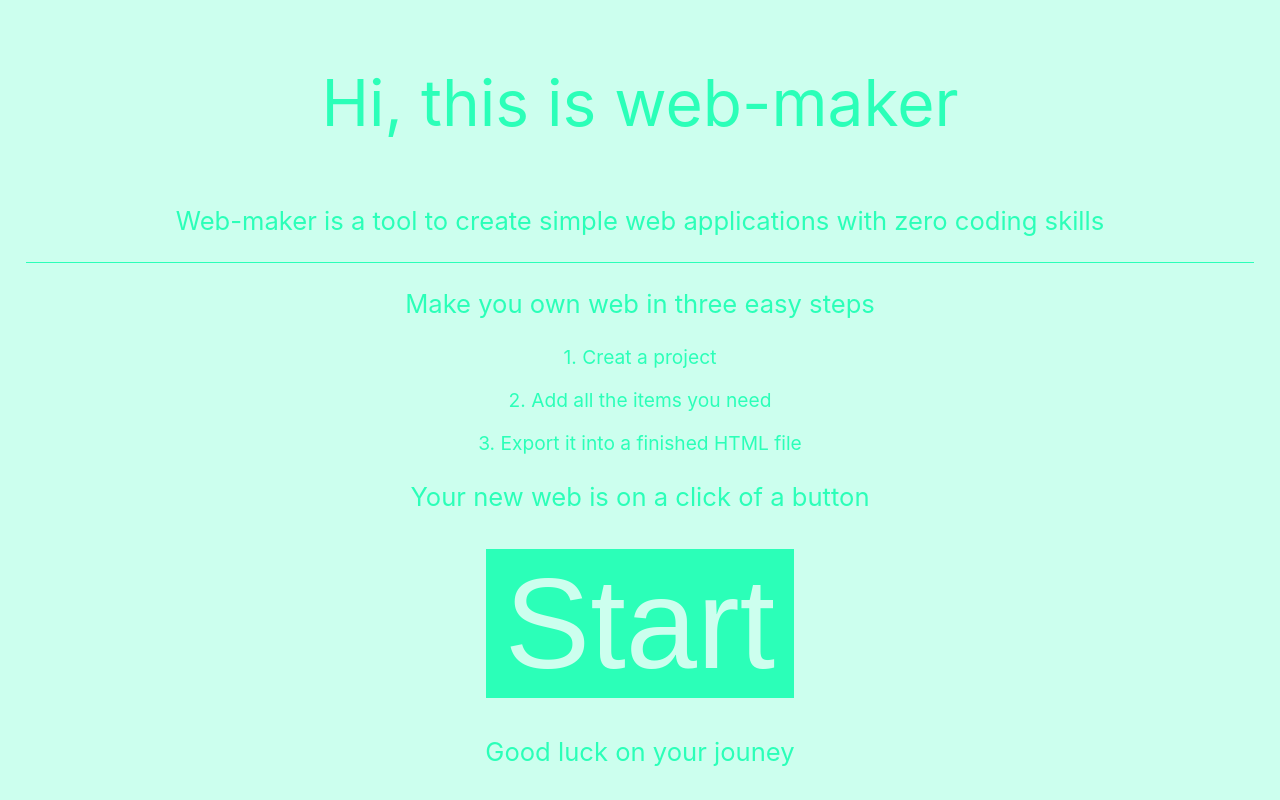
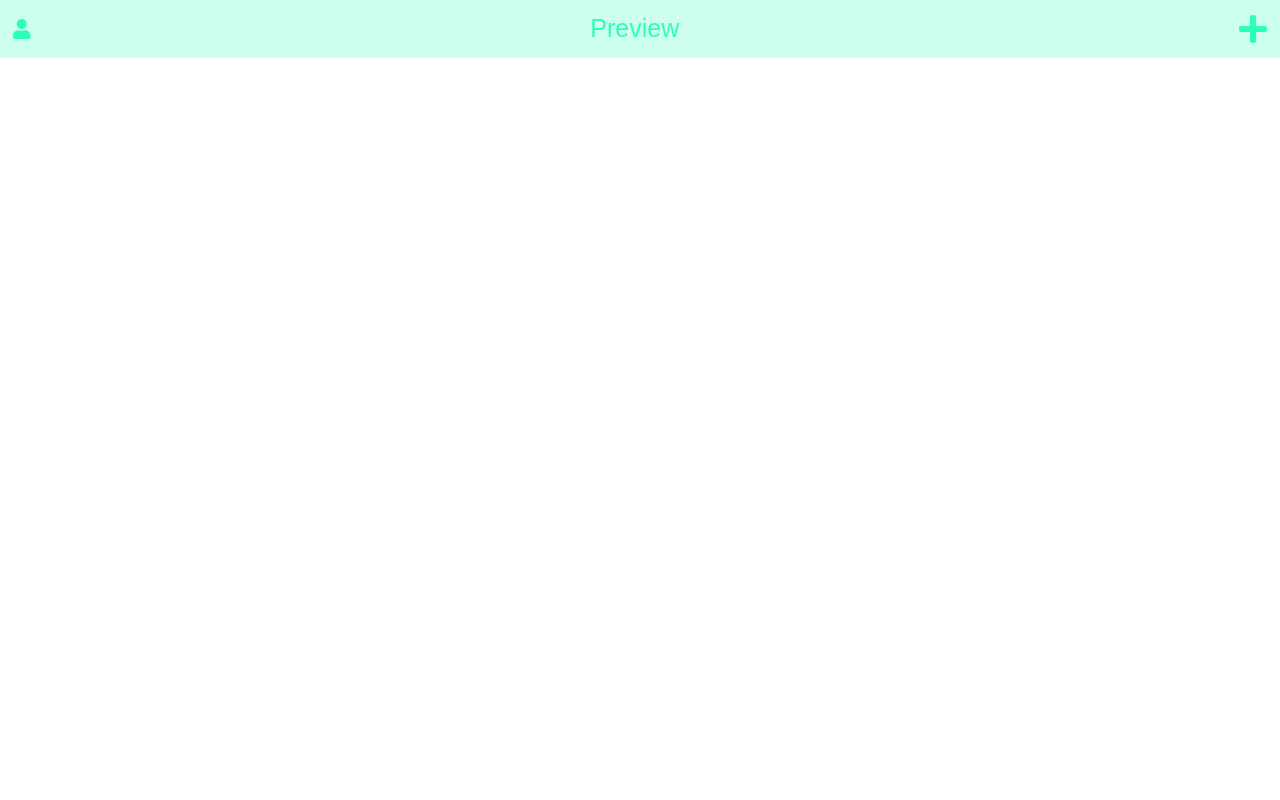
Before and after one commit to Jonny-exe/web-maker, a React (Create React App) app in the folder web-maker/: page /web-maker/create in a window 1280 px wide. Built offline with nearby package versions, Linux system fonts and the light colour scheme; no server answers.

Commit message:
changed routes

```diff
--- a/web-maker/src/App.tsx
+++ b/web-maker/src/App.tsx
@@ -7,8 +7,8 @@ const App = () => {
   return (
     <Router>
       <Switch>
-        <Route path="/create" component={AppMain}/>
-        <Route path="/" component={AppLandingPage}/>
+        <Route path="/web-maker/create" component={AppMain}/>
+        <Route path="/web-maker" component={AppLandingPage}/>
       </Switch>
     </Router>
   )
```
Also changed, not shown: 1 other file (tests, documents, lock files or other folders).
